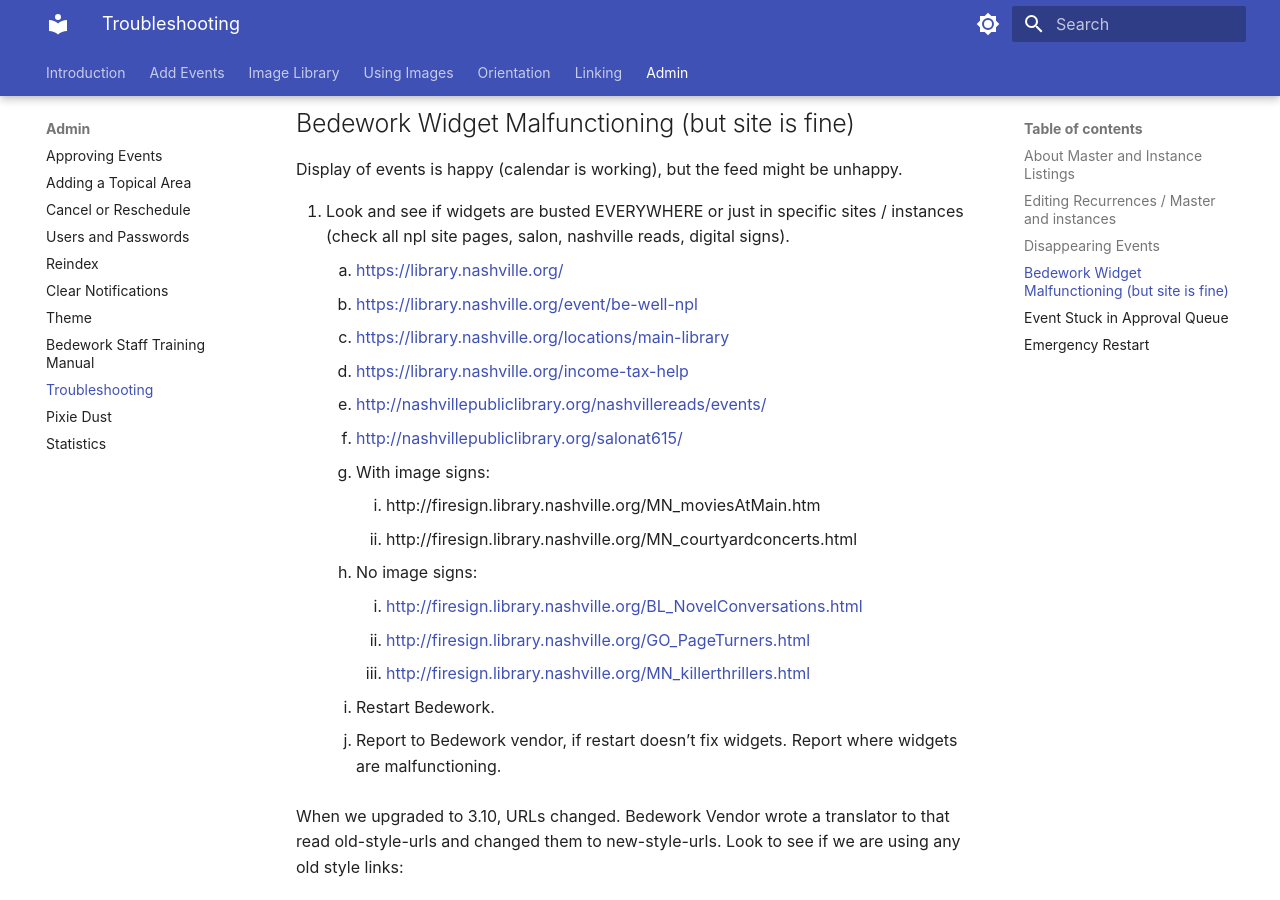
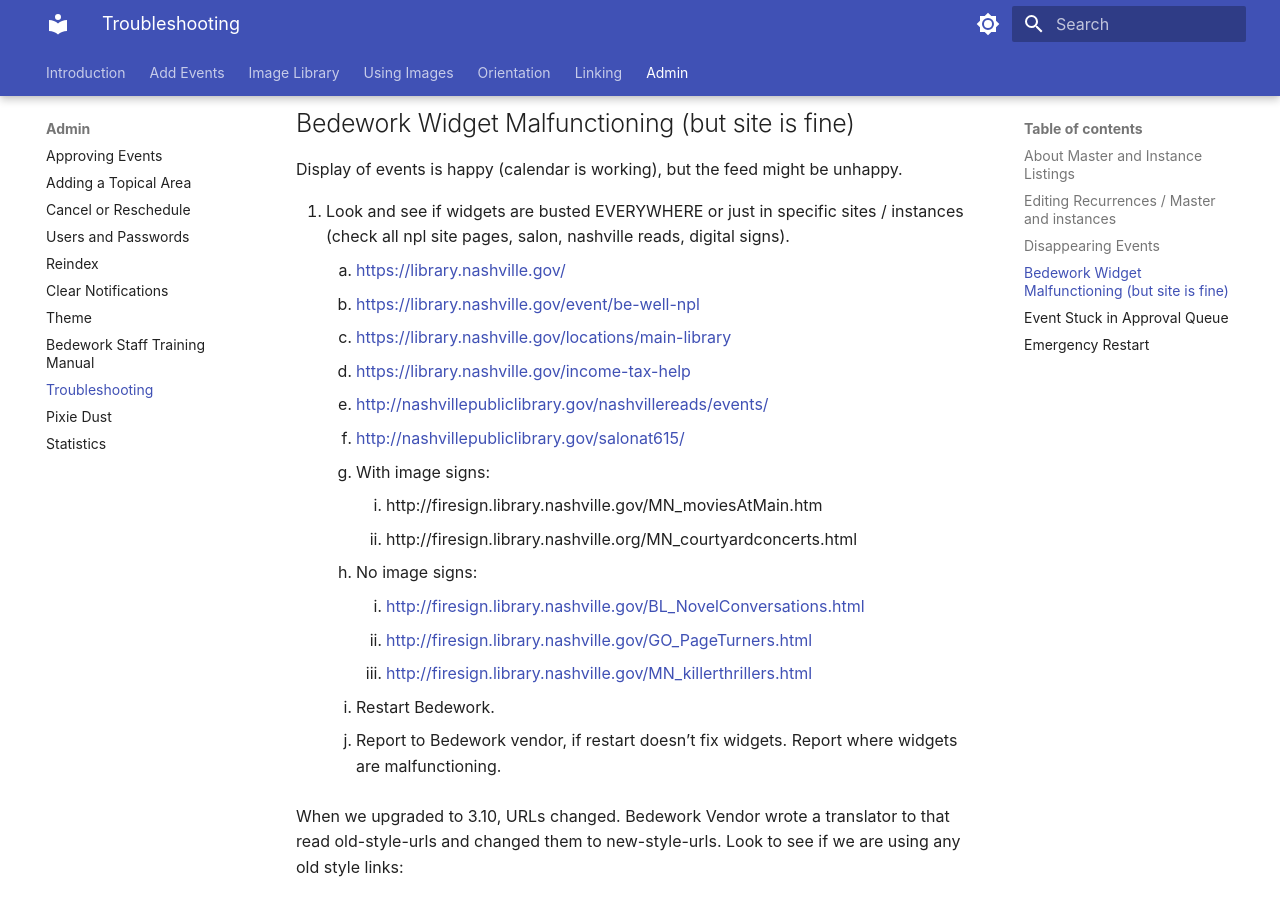
Before and after one commit to Nashville-Public-Library/bedework-docs, an MkDocs documentation site: the page built from docs/admin/troubleshooting.md, in a window 1280 px wide and 900 px high, scrolled down 1136 px. Built offline with MkDocs 1.6.1 and Material for MkDocs 9.7.7, drawn with Linux system fonts in a browser that asks for light colours; part of the change alters nothing that is shown; some of the changed text lies outside the part shown.

Commit message:
fixing links to dot gov.

```diff
--- a/docs/admin/troubleshooting.md
+++ b/docs/admin/troubleshooting.md
@@ -37,19 +37,19 @@ If an event is not visible in either the public client or the admin client, we n
 Display of events is happy (calendar is working), but the feed might be unhappy.
 
 1. Look and see if widgets are busted EVERYWHERE or just in specific sites / instances (check all npl site pages, salon, nashville reads, digital signs).
-    1. [https://library.nashville.org/](https://library.nashville.org/)
-    1. [https://library.nashville.org/event/be-well-npl](https://library.nashville.org/event/be-well-npl)
-    1. [https://library.nashville.org/locations/main-library](https://library.nashville.org/locations/main-library)
-    1. [https://library.nashville.org/income-tax-help](https://library.nashville.org/income-tax-help)
-    1. [http://nashvillepubliclibrary.org/nashvillereads/events/](http://nashvillepubliclibrary.org/nashvillereads/events/)
-    1. [http://nashvillepubliclibrary.org/salonat615/](http://nashvillepubliclibrary.org/salonat615/)
+    1. [https://library.nashville.gov/](https://library.nashville.org/)
+    1. [https://library.nashville.gov/event/be-well-npl](https://library.nashville.org/event/be-well-npl)
+    1. [https://library.nashville.gov/locations/main-library](https://library.nashville.org/locations/main-library)
+    1. [https://library.nashville.gov/income-tax-help](https://library.nashville.org/income-tax-help)
+    1. [http://nashvillepubliclibrary.gov/nashvillereads/events/](http://nashvillepubliclibrary.org/nashvillereads/events/)
+    1. [http://nashvillepubliclibrary.gov/salonat615/](http://nashvillepubliclibrary.org/salonat615/)
     1. With image signs:
-        1. http://firesign.library.nashville.org/MN_moviesAtMain.htm
+        1. http://firesign.library.nashville.gov/MN_moviesAtMain.htm
         1. http://firesign.library.nashville.org/MN_courtyardconcerts.html
     1. No image signs:
-        1. [http://firesign.library.nashville.org/BL_NovelConversations.html](http://firesign.library.nashville.org/BL_NovelConversations.html)
-        1. [http://firesign.library.nashville.org/GO_PageTurners.html](http://firesign.library.nashville.org/GO_PageTurners.html)
-        1. [http://firesign.library.nashville.org/MN_killerthrillers.html](http://firesign.library.nashville.org/MN_killerthrillers.html)
+        1. [http://firesign.library.nashville.gov/BL_NovelConversations.html](http://firesign.library.nashville.gov/BL_NovelConversations.html)
+        1. [http://firesign.library.nashville.gov/GO_PageTurners.html](http://firesign.library.nashville.org/GO_PageTurners.html)
+        1. [http://firesign.library.nashville.gov/MN_killerthrillers.html](http://firesign.library.nashville.org/MN_killerthrillers.html)
     1. Restart Bedework.
     1. Report to Bedework vendor, if restart doesn’t fix widgets. Report where widgets are malfunctioning.
 
@@ -87,6 +87,6 @@ Events stuck in approval queue that don’t really exist.
     1. Service Temporarily Unavailable
 
 > The server is temporarily unable to service your request due to maintenance downtime or capacity problems. Please try again later.`
-`Apache/2.2.3 (Red Hat) Server at events.library.nashville.org Port 80`
+`Apache/2.2.3 (Red Hat) Server at events.library.nashville.gov Port 80`
 
 Info: Bedework Vendor had a backup file saved somewhere and Bedework was trying to load two files at once. For some reason it started causing problems one day. He removed the backup file and the calendar was fine.
```
